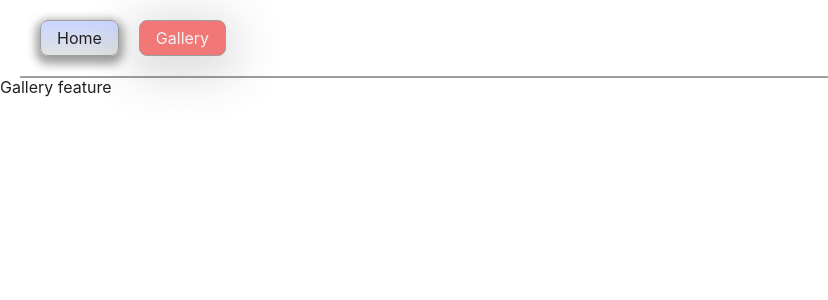
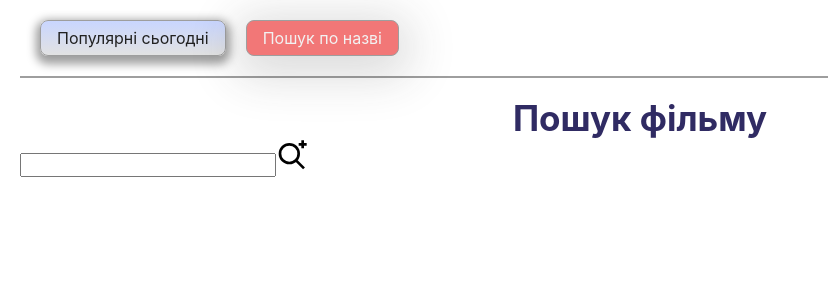
Before and after one commit to DisRachik/goit-react-hw-05-movies, a React (Create React App) app: page /goit-react-hw-05-movies/movies in a window 1280 px wide. Shown: the top 300 px of the page, without its empty margins (0-828 px from the left). Built offline with nearby package versions, Linux system fonts and the light colour scheme.

Commit message:
feat: add page for search

```diff
--- a/src/components/MovieList/MovieList.jsx
+++ b/src/components/MovieList/MovieList.jsx
@@ -10,7 +10,7 @@ const MovieList = ({ movies }) => {
           <GiFilmProjector size="32" />
           <FilmName>{title}</FilmName>
           <DateFilm>
-            Date of release: <span>{release_date}</span>
+            дата виходу: <span>{release_date}</span>
           </DateFilm>
         </FilmItem>
       ))}
--- a/src/components/MovieList/MovieList.styled.jsx
+++ b/src/components/MovieList/MovieList.styled.jsx
@@ -3,14 +3,15 @@ import styled from '@emotion/styled';
 export const FilmsList = styled.ul`
   margin-top: ${props => props.theme.spacing(5)};
   width: 70%;
+  max-width: ${props => props.theme.spacing(155)};
 `;
 
 export const FilmItem = styled.li`
   display: flex;
   align-items: center;
-  gap: ${props => props.theme.spacing(5)};
+  gap: ${props => props.theme.spacing(3)};
 
-  &:not(:first-child) {
+  &:not(:first-of-type) {
     margin-top: ${props => props.theme.spacing(2.5)};
   }
 `;
--- /dev/null
+++ b/src/components/SearchForMovie/SearchForMovie.jsx
@@ -0,0 +1,27 @@
+import PropTypes from 'prop-types';
+import { useState } from 'react';
+import { GrSearchAdvanced } from 'react-icons/gr';
+
+const SearchForMovie = ({ value, onSubmit }) => {
+  const [valueInput, setValueInput] = useState(value);
+
+  return (
+    <form onSubmit={onSubmit}>
+      <input
+        type="search"
+        value={valueInput}
+        onChange={e => setValueInput(e.target.value)}
+      />
+      <button type="submit">
+        <GrSearchAdvanced size="32" />
+      </button>
+    </form>
+  );
+};
+
+export default SearchForMovie;
+
+SearchForMovie.propTypes = {
+  value: PropTypes.string.isRequired,
+  onSubmit: PropTypes.func.isRequired,
+};
--- a/src/components/SharedLayout/SharedLayout.jsx
+++ b/src/components/SharedLayout/SharedLayout.jsx
@@ -10,10 +10,10 @@ const SharedLayout = () => {
           <Navigation>
             <NavigationSite>
               <li>
-                <NavLink to="/">Home</NavLink>
+                <NavLink to="/">Популярні сьогодні</NavLink>
               </li>
               <li>
-                <NavLink to="/movies">Gallery</NavLink>
+                <NavLink to="/movies">Пошук по назві</NavLink>
               </li>
             </NavigationSite>
           </Navigation>
--- a/src/components/index.js
+++ b/src/components/index.js
@@ -1,3 +1,4 @@
 export * from 'components/App';
 export * from 'components/SharedLayout/SharedLayout';
 export * from 'components/MovieList/MovieList';
+export * from 'components/SearchForMovie/SearchForMovie';
--- a/src/pages/Home.jsx
+++ b/src/pages/Home.jsx
@@ -3,8 +3,6 @@ import { useEffect, useState } from 'react';
 
 import { fetchTrendingMovies } from 'service/api';
 import { Container, Section, PageTitle } from 'styles';
-
-// import MovieList from '../components/MovieList/MovieList';
 
 const Home = () => {
   const [movies, setMovies] = useState([]);
@@ -34,7 +32,7 @@ const Home = () => {
   return (
     <Section>
       <Container>
-        <PageTitle>Trending today</PageTitle>
+        <PageTitle>Сьогодні в тренді</PageTitle>
         {isLoading && <p> Ждемссссссс.....</p>}
         {error && <p>Жопа</p>}
         <MovieList movies={movies} />
--- a/src/pages/Movies.jsx
+++ b/src/pages/Movies.jsx
@@ -1,5 +1,63 @@
+import { useEffect, useState } from 'react';
+import { useSearchParams } from 'react-router-dom';
+
+import SearchForMovie from 'components/SearchForMovie/SearchForMovie';
+import { Container, Section, PageTitle } from 'styles';
+import { fetchSearchMovies } from 'service/api';
+import MovieList from 'components/MovieList/MovieList';
+
 const Movies = () => {
-  return <div>Gallery feature</div>;
+  const [movies, setMovies] = useState([]);
+  const [isLoading, setIsLoading] = useState(false);
+  const [error, setError] = useState(null);
+
+  const [searchParams, setSearchParams] = useSearchParams();
+
+  const query = searchParams.get('query') ?? '';
+
+  useEffect(() => {
+    if (!query) {
+      return;
+    }
+
+    const controller = new AbortController();
+
+    fetchSearchMovies(query, controller)
+      .then(data => {
+        setIsLoading(true);
+        setMovies(data);
+        setError(null);
+      })
+      .catch(err => {
+        setError('Something went wrong, try again!');
+      })
+      .finally(() => {
+        setIsLoading(false);
+      });
+
+    return () => {
+      controller.abort();
+    };
+  }, [query]);
+
+  const onSearchSubmit = e => {
+    e.preventDefault();
+
+    const query = e.target.children[0].value.toLowerCase().trim();
+    setSearchParams(query ? { query } : {});
+  };
+
+  return (
+    <Section>
+      <Container>
+        <PageTitle>Пошук фільму</PageTitle>
+        <SearchForMovie value={query} onSubmit={onSearchSubmit} />
+        {isLoading && <p> Ждемссссссс.....</p>}
+        {error && <p>Жопа</p>}
+        <MovieList movies={movies} />
+      </Container>
+    </Section>
+  );
 };
 
 export default Movies;
--- a/src/service/api.js
+++ b/src/service/api.js
@@ -3,12 +3,13 @@ import axios from 'axios';
 const API_KEY = '19345c148191d7f91b4cf12b6e616f39';
 axios.defaults.baseURL = 'https://api.themoviedb.org/3/';
 
-const params = {
+const BASE_PARAMS = {
   api_key: API_KEY,
   language: 'uk-UA',
 };
 
 export const fetchTrendingMovies = async ({ signal }) => {
+  const params = { ...BASE_PARAMS };
   const response = await axios('trending/movie/day', { params, signal });
   return response.data.results.map(({ id, title, release_date }) => ({
     id,
@@ -16,3 +17,13 @@ export const fetchTrendingMovies = async ({ signal }) => {
     release_date,
   }));
 };
+
+export const fetchSearchMovies = async (query, { signal }) => {
+  const params = { ...BASE_PARAMS, query };
+  const response = await axios('search/movie', { params, signal });
+  return response.data.results.map(({ id, title, release_date }) => ({
+    id,
+    title,
+    release_date,
+  }));
+};
```
Also changed, not shown: src/components/SearchForMovie/SearchForMovie.styled.jsx (added).
